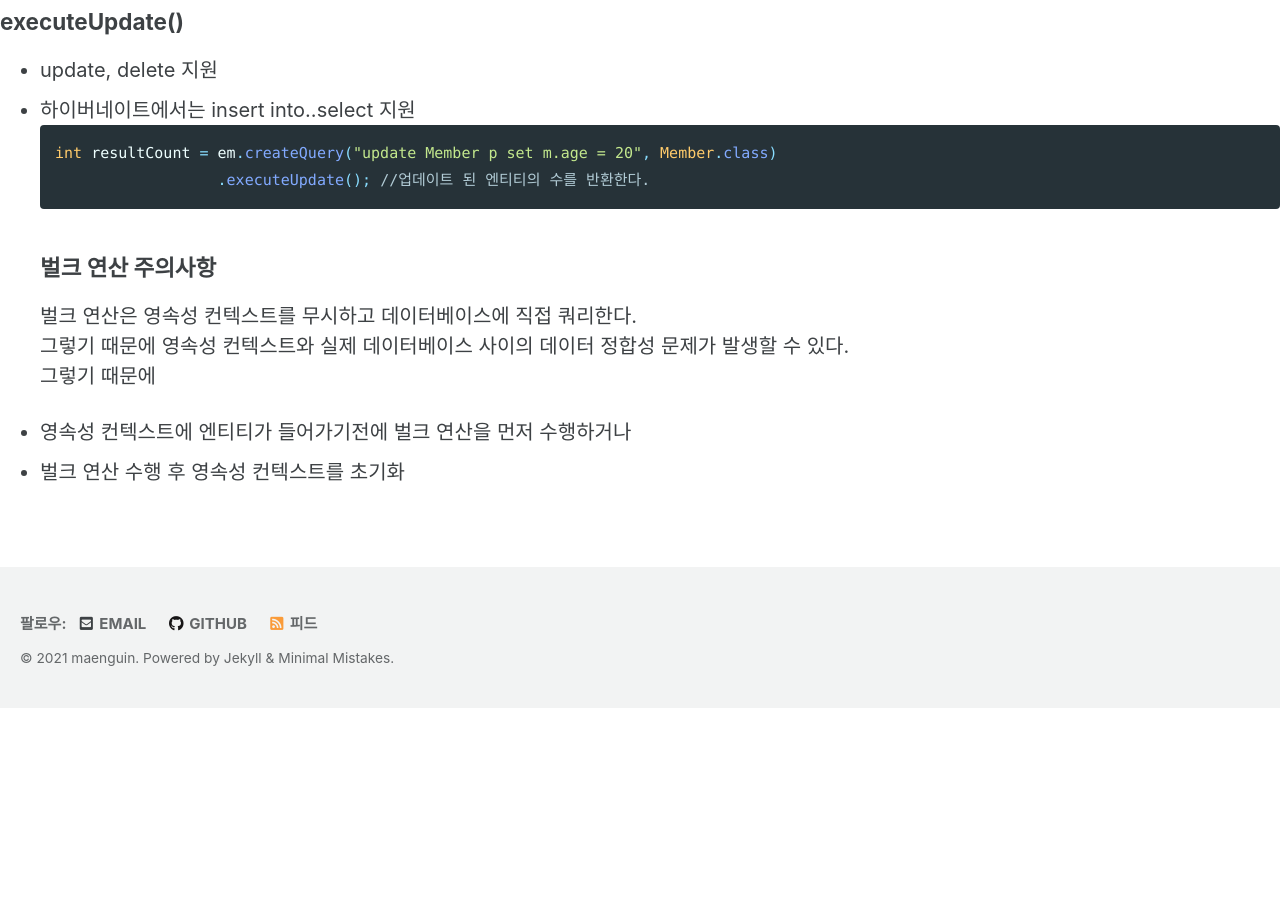
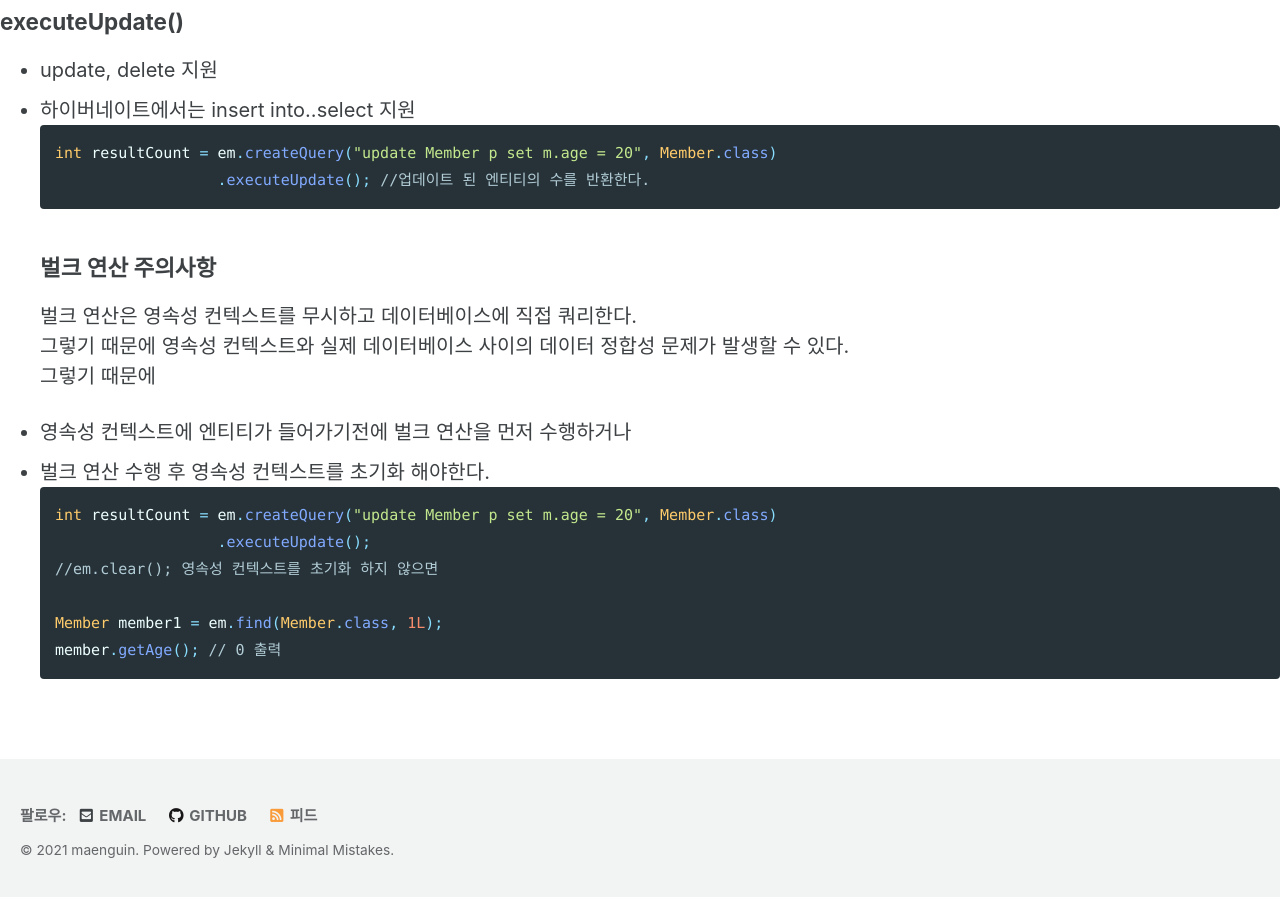
Before and after one commit to maenguin/maenguin.github.io, a Jekyll site: the page built from private/jpa-jpql.md, in a window 1280 px wide and 900 px high, scrolled down 3272 px. Shown: the top 897 px of the window. Built offline with Jekyll 4.4.1, drawn with Linux system fonts in a browser that asks for light colours; cached includes are drawn as plain includes; our own code applies the rules of GitHub Pages for plain Markdown files; before the commit the page ends 3980 px from its top, so only the background shows below that.

Commit message:
Update jpa-jpql.md

````diff
--- a/private/jpa-jpql.md
+++ b/private/jpa-jpql.md
@@ -113,4 +113,12 @@ int resultCount = em.createQuery("update Member p set m.age = 20", Member.class)
 그렇기 때문에 영속성 컨텍스트와 실제 데이터베이스 사이의 데이터 정합성 문제가 발생할 수 있다.
 그렇기 때문에
 * 영속성 컨텍스트에 엔티티가 들어가기전에 벌크 연산을 먼저 수행하거나
-* 벌크 연산 수행 후 영속성 컨텍스트를 초기화
+* 벌크 연산 수행 후 영속성 컨텍스트를 초기화 해야한다.
+  ```java
+  int resultCount = em.createQuery("update Member p set m.age = 20", Member.class)
+                    .executeUpdate();
+  //em.clear(); 영속성 컨텍스트를 초기화 하지 않으면
+
+  Member member1 = em.find(Member.class, 1L);
+  member.getAge(); // 0 출력
+  ```
````
